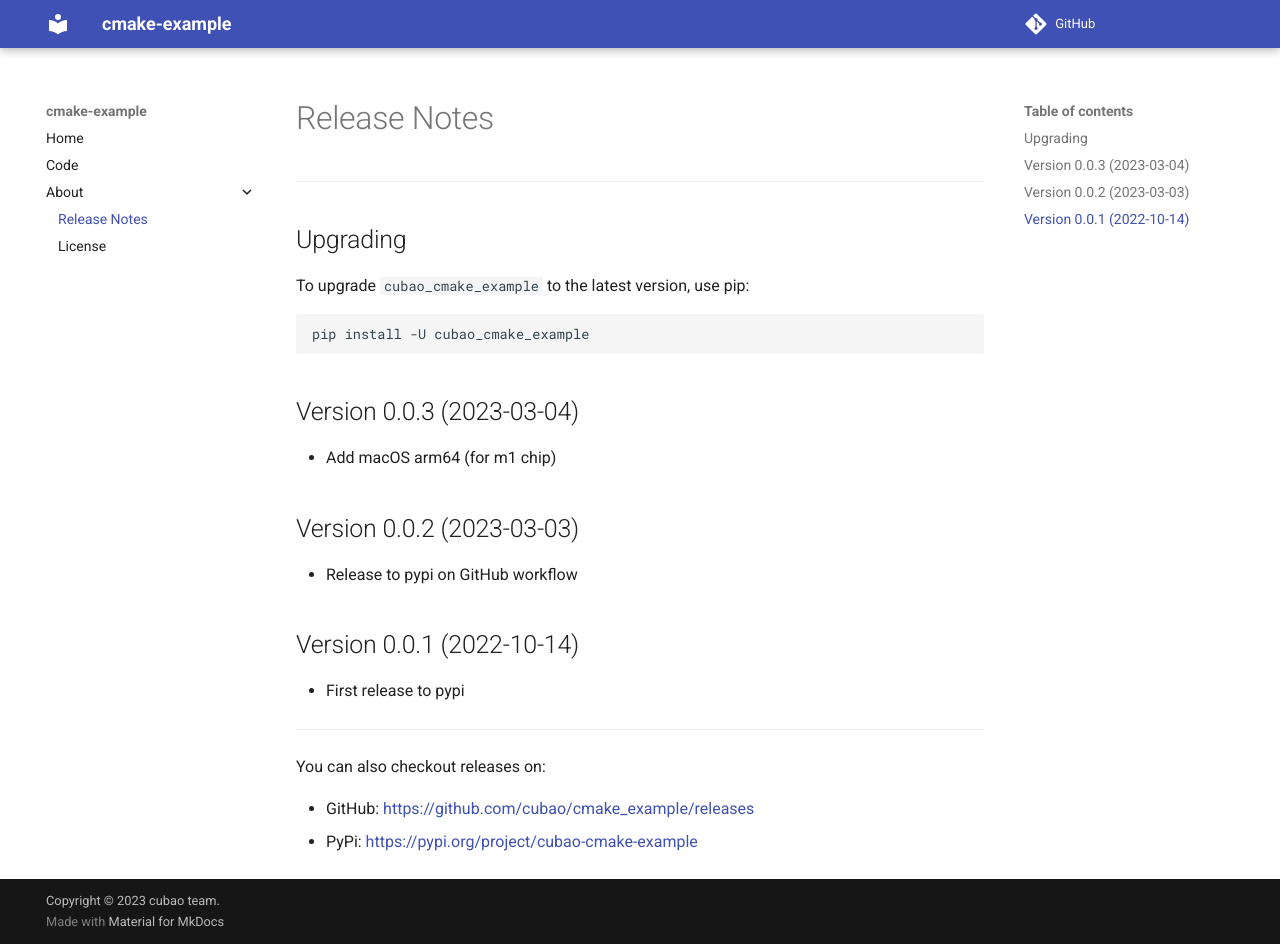
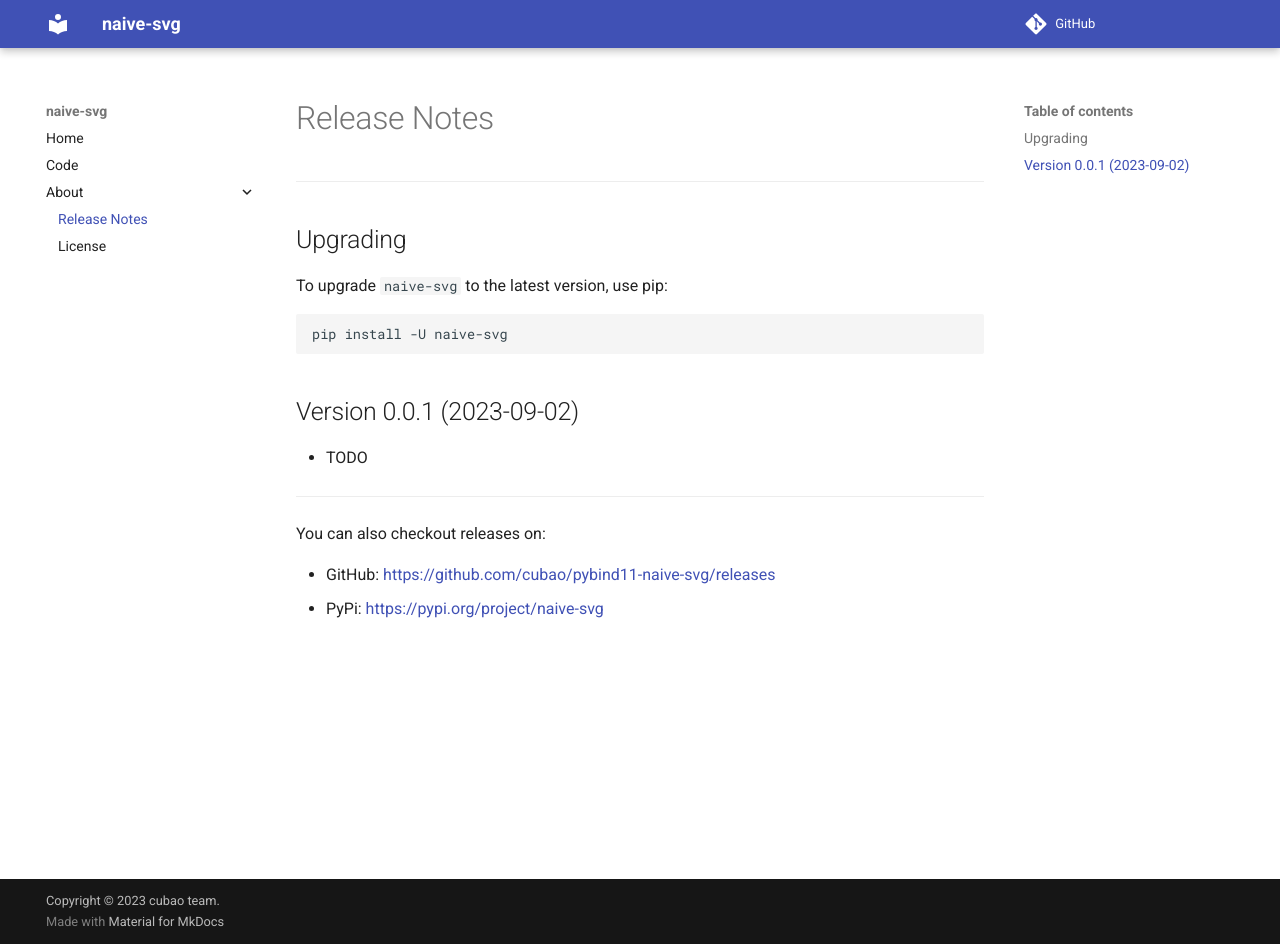
Before and after one commit to cubao/pybind11-naive-svg, an MkDocs documentation site: the page built from docs/about/release-notes.md, in a window 1280 px wide and 944 px high. Built offline with MkDocs 1.6.1 and Material for MkDocs 9.7.7, drawn with Linux system fonts in a browser that asks for light colours; comment, search, counter and statistics services are not loaded.

````diff
--- a/CMakeLists.txt
+++ b/CMakeLists.txt
@@ -1,10 +1,10 @@
 cmake_minimum_required(VERSION 3.4...3.18)
-project(cubao_cmake_example)
+project(pybind11_naive_svg)
 
 add_subdirectory(pybind11)
-pybind11_add_module(pybind11_cubao_cmake_example src/main.cpp)
+pybind11_add_module(_pybind11_naive_svg src/main.cpp)
 
 # EXAMPLE_VERSION_INFO is defined by setup.py and passed into the C++ code as a
 # define (VERSION_INFO) here.
-target_compile_definitions(pybind11_cubao_cmake_example
+target_compile_definitions(_pybind11_naive_svg
                            PRIVATE VERSION_INFO=${EXAMPLE_VERSION_INFO})
--- a/docs/about/release-notes.md
+++ b/docs/about/release-notes.md
@@ -4,27 +4,19 @@
 
 ## Upgrading
 
-To upgrade `cubao_cmake_example` to the latest version, use pip:
+To upgrade `naive-svg` to the latest version, use pip:
 
 ```bash
-pip install -U cubao_cmake_example
+pip install -U naive-svg
 ```
 
-## Version 0.0.3 (2023-03-04)
+## Version 0.0.1 (2023-09-02)
 
-*   Add macOS arm64 (for m1 chip)
-
-## Version 0.0.2 (2023-03-03)
-
-*   Release to pypi on GitHub workflow
-
-## Version 0.0.1 (2022-10-14)
-
-*   First release to pypi
+*   TODO
 
 ---
 
 You can also checkout releases on:
 
--   GitHub: <https://github.com/cubao/cmake_example/releases>
--   PyPi: <https://pypi.org/project/cubao-cmake-example>
+-   GitHub: <https://github.com/cubao/pybind11-naive-svg/releases>
+-   PyPi: <https://pypi.org/project/naive-svg>
--- a/mkdocs.yml
+++ b/mkdocs.yml
@@ -1,9 +1,9 @@
-site_name: cmake-example
-site_url: https://cmake-example.readthedocs.io
-site_description: Example pybind11 module built with a CMake-based build system.
+site_name: naive-svg
+site_url: https://naive-svg.readthedocs.io
+site_description: naive svg writer
 site_author: district10
 
-repo_url: https://github.com/cubao/cmake_example
+repo_url: https://github.com/cubao/pybind11-naive-svg
 edit_uri: blob/master/docs/
 
 theme: material
````
Also changed, not shown: README.md (+3 -205 lines), cubao_cmake_example/__init__.py (+2 -10 lines), docs/about/license.md (+1 -2 lines), docs/code.md (+1 -42 lines), docs/index.md (+4 -11 lines), setup.py (+5 -5 lines), 4 other files.
